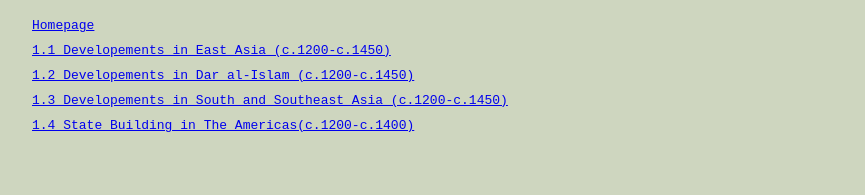
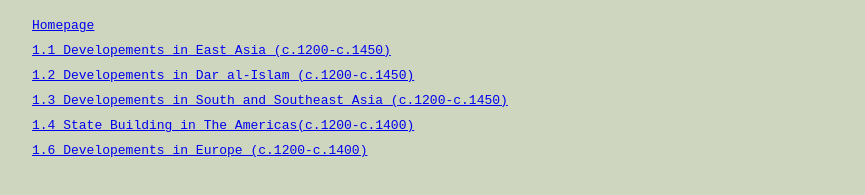
Before and after one commit to coder-18m/AP-World-History-Study-Site, a plain HTML site: page index.html in a window 1280 px wide. Shown: the part 95-290 px from the top of the page, without its empty margins (16-881 px from the left). Drawn offline with Linux system fonts and the light colour scheme.

Commit message:
Update index.html

```diff
--- a/index.html
+++ b/index.html
@@ -20,6 +20,7 @@
         <li><a href="1-2.html">1.2 Developements in Dar al-Islam (c.1200-c.1450)</a></li>
         <li><a href="1-3.html">1.3 Developements in South and Southeast Asia (c.1200-c.1450)</a></li>
         <li><a href="1-4.html">1.4 State Building in The Americas(c.1200-c.1400)</a></li>
+        <li><a href="1-6.html">1.6 Developements in Europe (c.1200-c.1400)</li>
       </ul>
     </nav>
 
```
